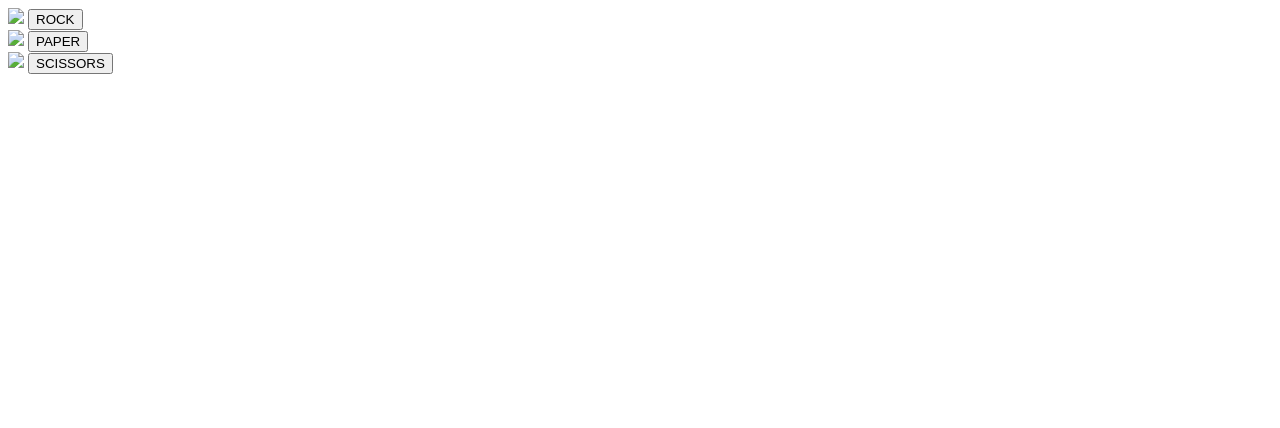
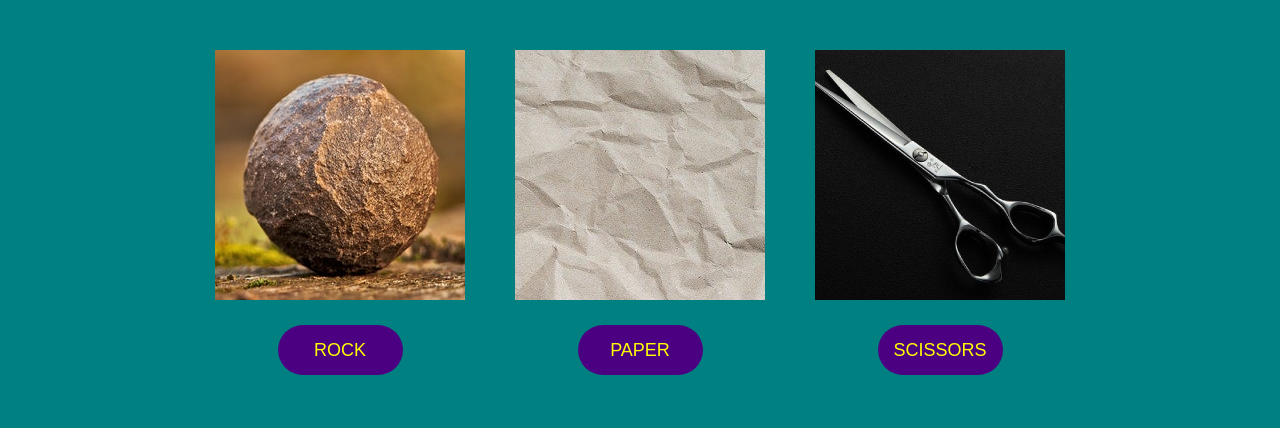
Before and after one commit to Roibeirt/js-rock-paper-scissors, a plain HTML site: page index.html in a window 1280 px wide. Drawn offline with Linux system fonts and the light colour scheme; the site is published under a folder, as on GitHub Pages, so addresses that start at the root find nothing.

Commit message:
changed file sources to work with github pages

```diff
--- a/index.html
+++ b/index.html
@@ -5,23 +5,23 @@
     <meta http-equiv="X-UA-Compatible" content="IE=edge">
     <meta name="viewport" content="width=device-width, initial-scale=1.0">
     <title>Document</title>
-    <link rel="stylesheet" href="/styles.css">
-    <script defer src="/scripts.js"></script>
+    <link rel="stylesheet" href="styles.css">
+    <script defer src="scripts.js"></script>
 </head>
 
 <body>
 
     <div class="container">
         <div class="column-container">
-            <img src="/img/rock.png">
+            <img src="img/rock.png">
             <button id="rock">ROCK</button>
         </div>
         <div class="column-container">
-            <img src="/img/paper.png">
+            <img src="img/paper.png">
             <button id="paper">PAPER</button>
         </div>
         <div class="column-container">
-            <img src="/img/scissors.png">
+            <img src="img/scissors.png">
             <button id="scissors">SCISSORS</button>
         </div>
     </div>
```
